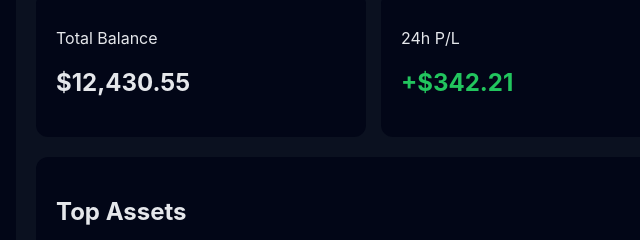
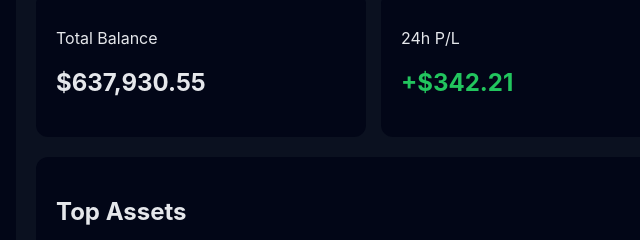
Before and after one commit to heisatlas/crypto-demo, a plain HTML site: page index.html in a window 1280 px wide. Shown: the part 130-370 px from the top of the page, 204-844 px from the left. Drawn offline with Linux system fonts and the light colour scheme.

Commit message:
Update index.html

```diff
--- a/index.html
+++ b/index.html
@@ -28,7 +28,7 @@
     <section class="stats">
       <div class="stat">
         <p>Total Balance</p>
-        <h2>$12,430.55</h2>
+        <h2>$637,930.55</h2>
       </div>
       <div class="stat">
         <p>24h P/L</p>
```
